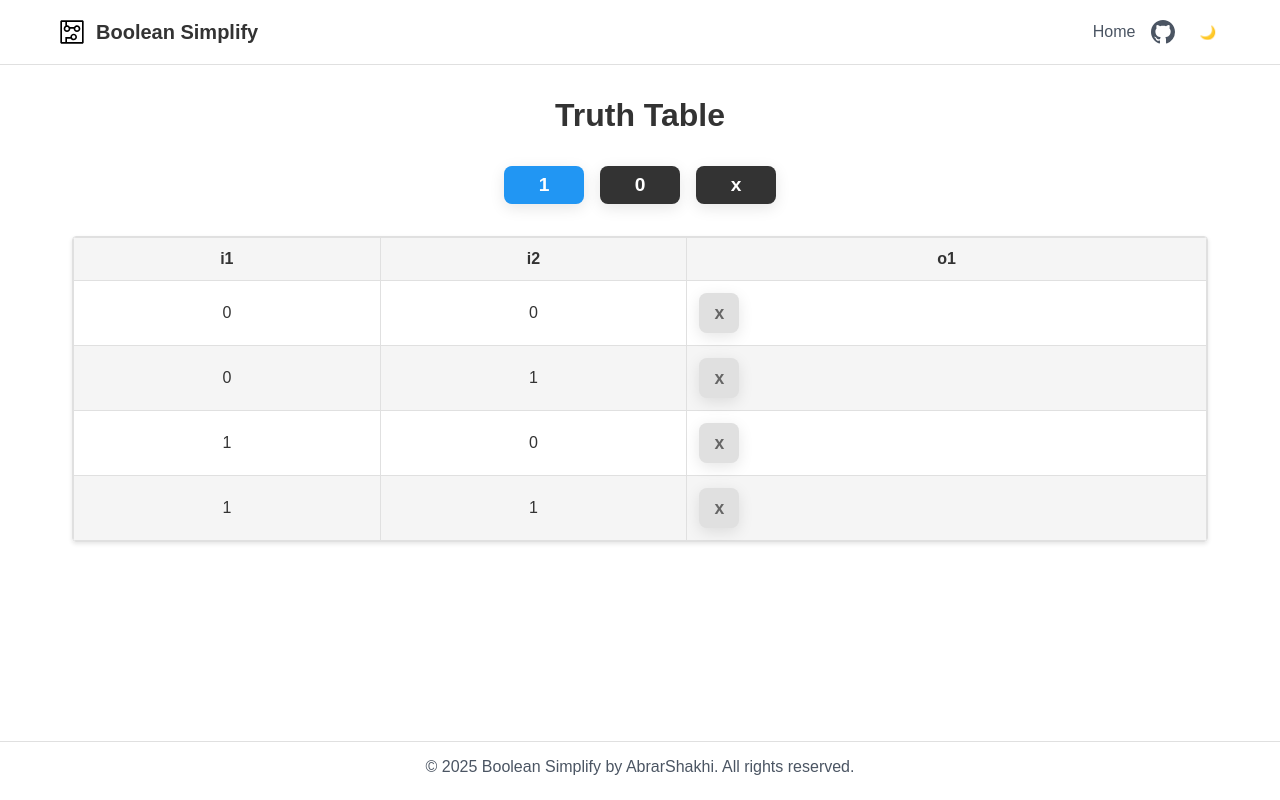
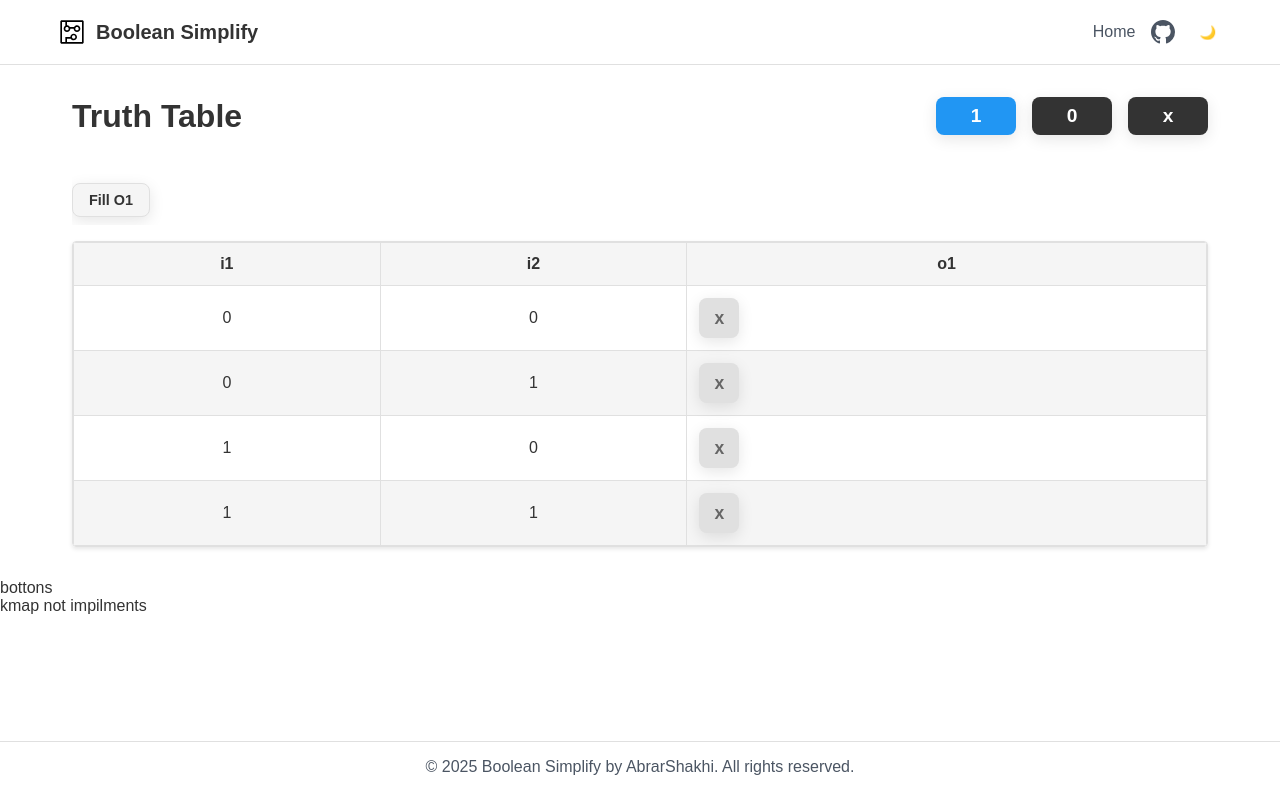
Before and after one commit to AbrarShakhi/boolean-simplify, a Next.js app: page /truthTable in a window 1280 px wide. Built offline with nearby package versions, Linux system fonts and the light colour scheme.

Commit message:
refactor: improve layout and functionality of truth table component

```diff
--- a/src/app/truthTable/page.module.css
+++ b/src/app/truthTable/page.module.css
@@ -8,12 +8,11 @@
   display: flex;
   justify-content: space-between;
   align-items: center;
-  margin-bottom: 2rem;
+  margin-bottom: 1rem;
 }
 
 .title {
-  text-align: center;
-  margin-bottom: 2rem;
+  margin: 0;
   color: var(--text-color);
 }
 
@@ -34,8 +33,7 @@
 .penContainer {
   display: flex;
   gap: 1rem;
-  justify-content: center;
-  margin-bottom: 2rem;
+  margin: 0;
 }
 
 .penButton {
@@ -155,3 +153,66 @@
   background-color: #404040 !important;
   color: #a0a0a0 !important;
 }
+
+.controls {
+  display: flex;
+  flex-direction: column;
+  gap: 1rem;
+  align-items: flex-end;
+}
+
+.fillButtonsWrapper {
+  width: 100%;
+  overflow-x: auto;
+  margin-bottom: 1rem;
+  padding-bottom: 0.5rem;
+}
+
+.fillButtons {
+  display: inline-flex;
+  gap: 0.5rem;
+  padding-right: 1rem;
+}
+
+.fillButtons::-webkit-scrollbar {
+  height: 6px;
+}
+
+.fillButtons::-webkit-scrollbar-track {
+  background: var(--bg-secondary);
+  border-radius: 3px;
+}
+
+.fillButtons::-webkit-scrollbar-thumb {
+  background: var(--border-color);
+  border-radius: 3px;
+}
+
+.fillButton {
+  padding: 0.5rem 1rem !important;
+  font-size: 0.9rem !important;
+  background-color: var(--bg-secondary) !important;
+  color: var(--text-color) !important;
+  border: 1px solid var(--border-color) !important;
+  white-space: nowrap;
+  flex-shrink: 0;
+  width: auto !important;
+  min-width: 0 !important;
+}
+
+.fillButton:hover {
+  background-color: var(--hover-color) !important;
+}
+
+@media (max-width: 768px) {
+  .header {
+    flex-direction: column;
+    align-items: flex-start;
+    gap: 1rem;
+  }
+
+  .penContainer {
+    width: 100%;
+    justify-content: flex-end;
+  }
+}
--- a/src/app/truthTable/page.tsx
+++ b/src/app/truthTable/page.tsx
@@ -50,14 +50,30 @@ export default function TruthTablePage() {
     truthTable.setOutput(outputIndex, rowIndex, selectedPen);
   };
 
+  const handleFillOutput = (outputIndex: number) => {
+    if (!truthTable) return;
+
+    // Update all rows for the selected output
+    const newOutputArray = outputArray.map(row => {
+      const newRow = [...row];
+      newRow[outputIndex] = selectedPen;
+      return newRow;
+    });
+    setOutputArray(newOutputArray);
+
+    // Update the truth table for all rows
+    for (let rowIndex = 0; rowIndex < inputArray.length; rowIndex++) {
+      truthTable.setOutput(outputIndex, rowIndex, selectedPen);
+    }
+  };
+
   const renderOutputValue = (value: number) => {
     if (value === -1) return "x";
     return value.toString();
   };
 
   const getOutputButtonClass = (value: number) => {
-    return `${styles.outputButton} ${
-      value === 1
+    return `${styles.outputButton} ${value === 1
         ? styles.outputOne
         : value === 0
           ? styles.outputZero
@@ -66,33 +82,46 @@ export default function TruthTablePage() {
   };
 
   return (
+    <div>
       <div className={styles.container}>
+        <div className={styles.header}>
           <h1 className={styles.title}>Truth Table</h1>
           <div className={styles.penContainer}>
             <Button
               onClick={() => setSelectedPen(1)}
-          className={`${styles.penButton} ${
-            selectedPen === 1 ? styles.selectedPen : ""
+              className={`${styles.penButton} ${selectedPen === 1 ? styles.selectedPen : ""
                 }`}
             >
               1
             </Button>
             <Button
               onClick={() => setSelectedPen(0)}
-          className={`${styles.penButton} ${
-            selectedPen === 0 ? styles.selectedPen : ""
+              className={`${styles.penButton} ${selectedPen === 0 ? styles.selectedPen : ""
                 }`}
             >
               0
             </Button>
             <Button
               onClick={() => setSelectedPen(-1)}
-          className={`${styles.penButton} ${
-            selectedPen === -1 ? styles.selectedPen : ""
+              className={`${styles.penButton} ${selectedPen === -1 ? styles.selectedPen : ""
                 }`}
             >
               x
             </Button>
+          </div>
+        </div>
+        <div className={styles.fillButtonsWrapper}>
+          <div className={styles.fillButtons}>
+            {Array.from({ length: numOutputs }, (_, i) => (
+              <Button
+                key={`fill-${i}`}
+                onClick={() => handleFillOutput(i)}
+                className={styles.fillButton}
+              >
+                Fill O{i + 1}
+              </Button>
+            ))}
+          </div>
         </div>
         <div className={styles.tableContainer}>
           <table className={styles.truthTable}>
@@ -128,5 +157,12 @@ export default function TruthTablePage() {
           </table>
         </div>
       </div>
+      <div>
+        bottons
+      </div>
+      <div>
+        kmap not impilments
+      </div>
+    </div>
   );
 }
```
Lines whose indentation alone changed are shown as unchanged.
